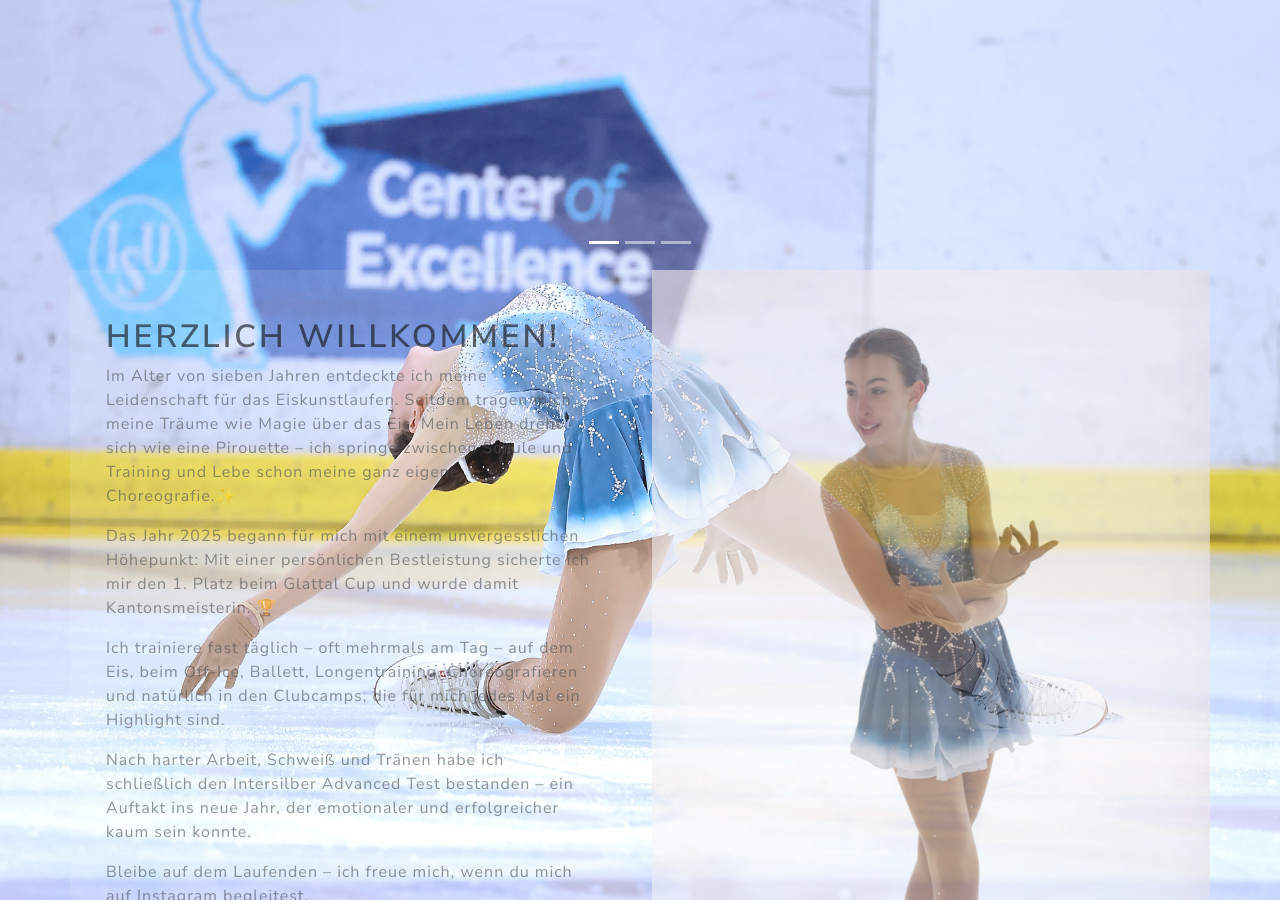
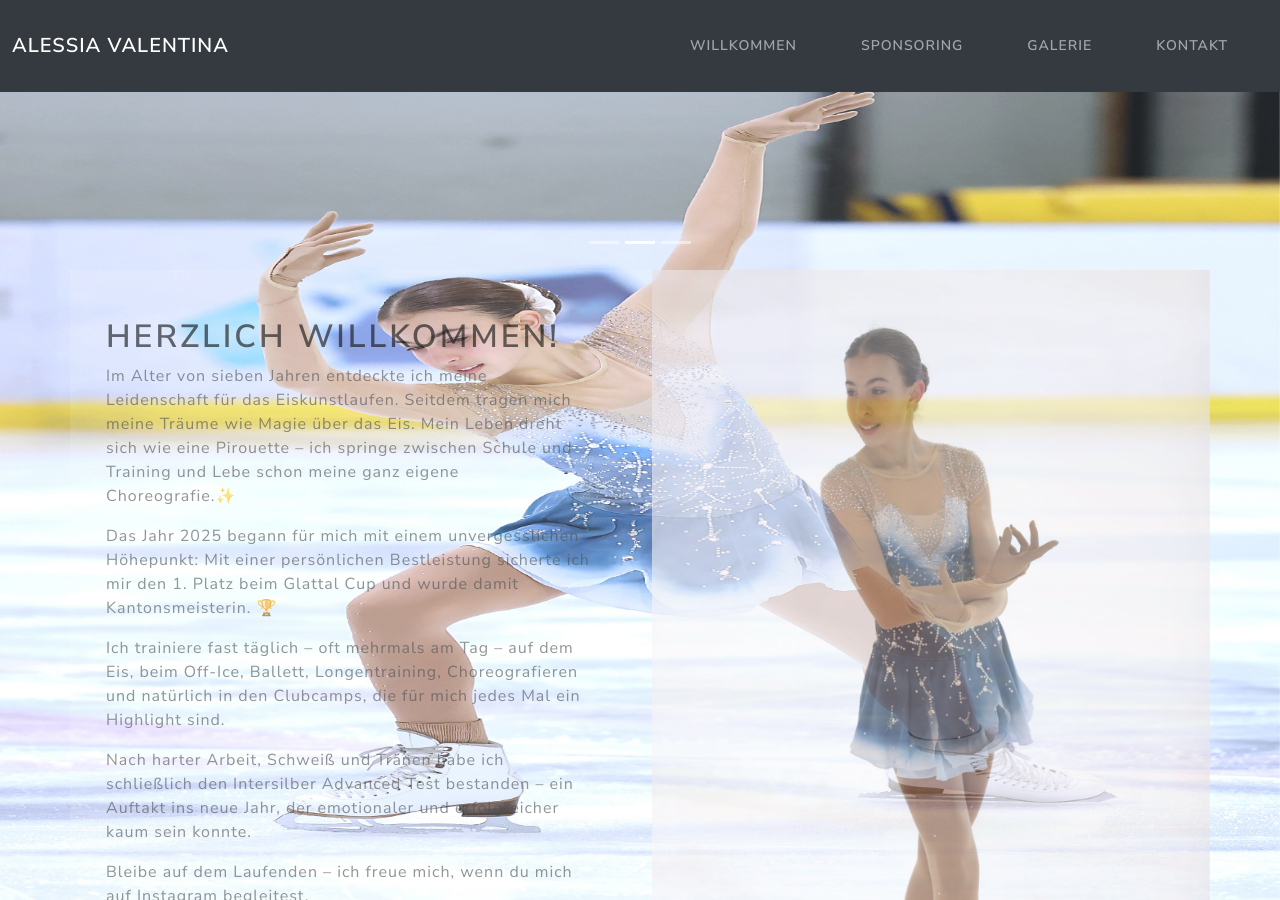
Before and after one commit to flavioaiello/3e2c7395a0ed6e61989d9d6b05156f06a7a27504, a Jekyll site: the page built from index.html, in a window 1280 px wide and 900 px high. Built offline with Jekyll 4.4.1, drawn with Linux system fonts in a browser that asks for light colours; nearby versions of some CDN libraries.

Commit message:
Add fixed top navigation bar to default layout

```diff
--- a/_layouts/default.html
+++ b/_layouts/default.html
@@ -98,6 +98,34 @@
 </head>
 
 <body>
+    <!-- Fixed top hamburger navigation -->
+  <nav class="navbar navbar-expand-lg navbar-dark bg-dark fixed-top">
+    <div class="container-fluid">
+      <a class="navbar-brand fw-semibold" href="#welcome">
+        Alessia Valentina
+      </a>
+      <button class="navbar-toggler" type="button" data-bs-toggle="collapse" data-bs-target="#mainNavbar"
+        aria-controls="mainNavbar" aria-expanded="false" aria-label="Navigation umschalten">
+        <span class="navbar-toggler-icon"></span>
+      </button>
+      <div class="collapse navbar-collapse justify-content-end" id="mainNavbar">
+        <ul class="navbar-nav mb-2 mb-lg-0 gap-lg-3">
+          <li class="nav-item">
+            <a class="nav-link" href="#welcome">Willkommen</a>
+          </li>
+          <li class="nav-item">
+            <a class="nav-link" href="#sponsoring">Sponsoring</a>
+          </li>
+          <li class="nav-item">
+            <a class="nav-link" href="#gallery">Galerie</a>
+          </li>
+          <li class="nav-item">
+            <a class="nav-link" href="#contact">Kontakt</a>
+          </li>
+        </ul>
+      </div>
+    </div>
+  </nav>
   <header id="carouselIndicators" class="carousel slide" data-bs-ride="carousel">
     <div class="carousel-indicators">
       <button type="button" data-bs-target="#carouselIndicators" data-bs-slide-to="0" class="active"
```
